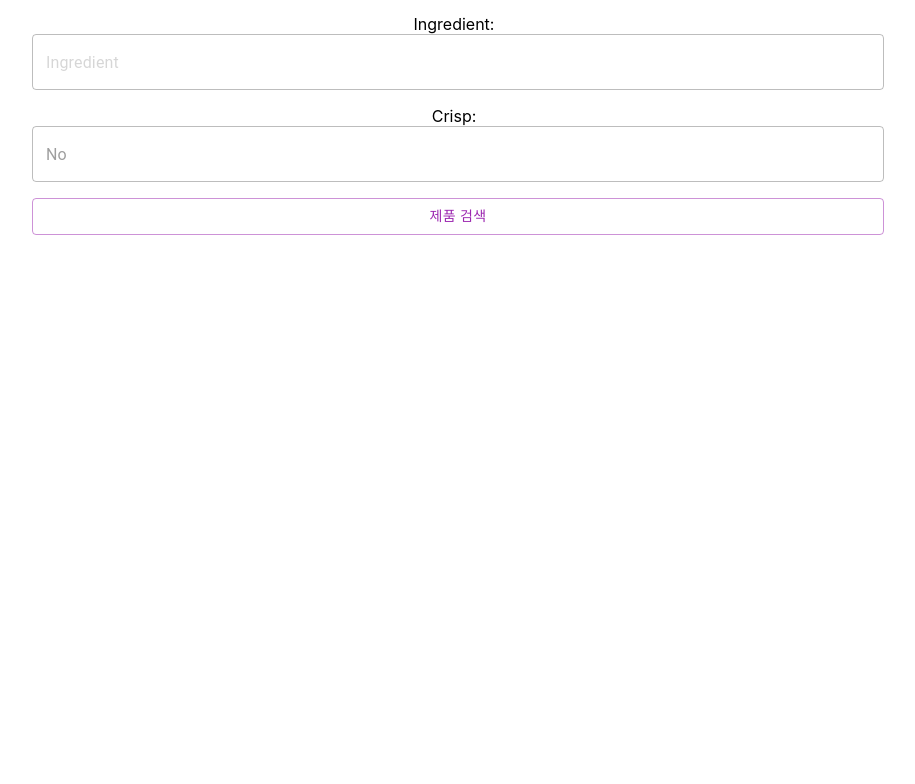
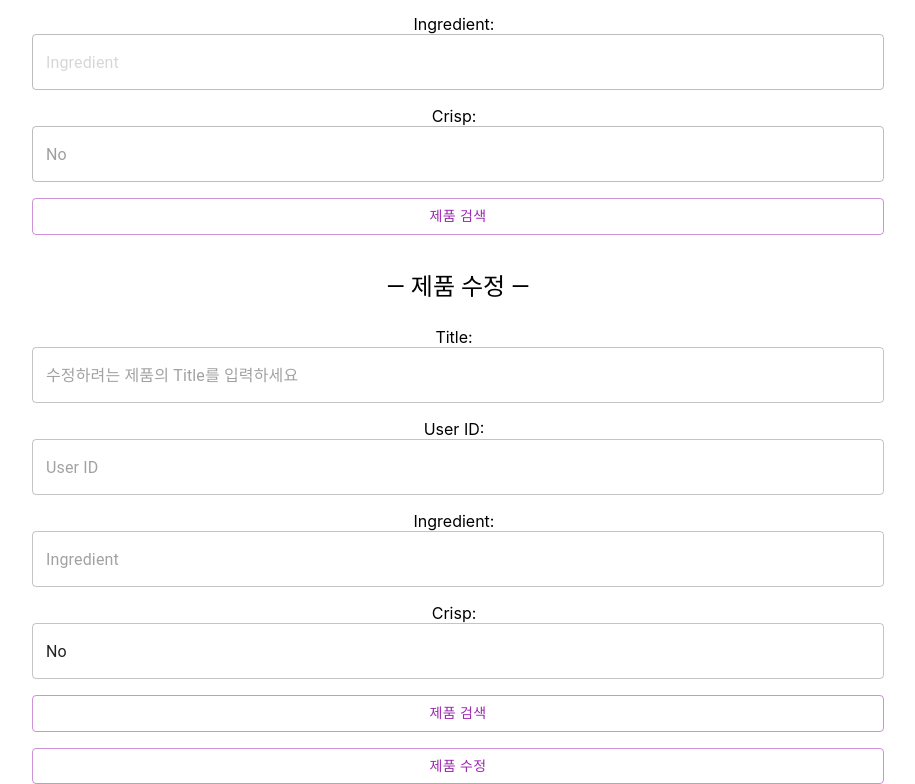
Before and after one commit to dona0123/TumProject-Frontend, a React (Create React App) app: page / in a window 1280 px wide. Shown: the part 925-1709 px from the top of the page, without its empty margins (182-1097 px from the left). Before the commit the page ends 1160 px from the top, so only its background shows below. Built offline with nearby package versions, Linux system fonts and the light colour scheme; no server answers.

Commit message:
[240518] 제품 수정 기능 구현

```diff
--- a/src/App.js
+++ b/src/App.js
@@ -4,6 +4,7 @@ import { Container, Table, TableHead, TableBody, TableRow, TableCell, Paper } fr
 import AddShop from "./AddShop";
 import SearchShop from "./SearchShop";
 import { call } from "./ApiService";
+import EditShop from "./EditShop";
 
 function App() {
   // 제품 리스트를 저장할 상태 변수
@@ -71,6 +72,7 @@ function App() {
         </Paper>
         <AddShop addItem={addItem} /> {/* 추가 폼 */}
         <SearchShop /> {/* 검색 폼 */}
+        <EditShop /> {/* 수정 폼 */}
       </Container>
     </div>
   );
--- a/src/EditShop.js
+++ b/src/EditShop.js
@@ -0,0 +1,139 @@
+import React, { useState } from "react";
+import { Button, Grid, TextField, Typography } from "@mui/material";
+
+const EditShop = ({ setProducts }) => {
+  const [item, setItem] = useState({ title: "", userId: "", ingredient: "", crisp: "" });
+
+  const onInputChange = (e) => {
+    const { name, value } = e.target;
+    setItem({ ...item, [name]: value });
+  };
+
+  const onSearchButtonClick = () => {
+    // 검색어가 비어있는지 확인
+    if (!item.title) {
+      alert('검색어를 입력하세요.');
+      console.error("검색어를 입력하세요.");
+      return;
+    }
+
+    // 검색 요청 보내기
+    fetch('http://localhost:8080/shop/search', {
+      method: 'POST',
+      headers: {
+        'Content-Type': 'application/json'
+      },
+      body: JSON.stringify({ title: item.title })
+    })
+    .then(response => response.json())
+    .then(data => {
+      if (data.data && data.data.length > 0) {
+        const product = data.data[0];
+        setItem(product);
+      } else {
+        alert('검색된 제품이 없습니다.');
+        setItem({ title: "", userId: "", ingredient: "", crisp: "" });
+      }
+    })
+    .catch(error => {
+      console.error('Error searching products:', error);
+    });
+  };
+
+  const onEditButtonClick = () => {
+    // 수정 요청 보내기
+    fetch('http://localhost:8080/shop', {
+      method: 'PUT',
+      headers: {
+        'Content-Type': 'application/json'
+      },
+      body: JSON.stringify({ title: item.title, userId: item.userId, ingredient: item.ingredient, crisp: item.crisp, id:item.id }) // 필드 이름을 일치시킴
+    })
+    .then(response => response.json())
+    .then(data => {
+      // 여기서는 예시로만 처리; 실제 응답 데이터에 따라 조정 필요
+      alert('제품이 수정되었습니다.');
+    })
+    .catch(error => {
+      console.error('Error updating product:', error);
+    });
+  };
+
+
+
+  return (
+    <div>
+      <Grid container spacing={2} alignItems="center" style={{ marginTop: 20 }}>
+        <Grid item xs={12}>
+          <Typography variant="h5" align="center" gutterBottom>
+            ― 제품 수정 ―
+          </Typography>
+        </Grid>
+        <Grid item xs={12}>
+          <span style={{ marginRight: 8 }}>Title:</span>
+          <TextField
+            name="title"
+            placeholder="수정하려는 제품의 Title를 입력하세요"
+            fullWidth
+            onChange={onInputChange}
+            value={item.title}
+          />
+        </Grid>
+        <Grid item xs={12}>
+          <span style={{ marginRight: 8 }}>User ID:</span>
+          <TextField
+            name="userId"
+            placeholder="User ID"
+            fullWidth
+            onChange={onInputChange}
+            value={item.userId}
+          />
+        </Grid>
+        <Grid item xs={12}>
+          <span style={{ marginRight: 8 }}>Ingredient:</span>
+          <TextField
+            name="ingredient"
+            placeholder="Ingredient"
+            fullWidth
+            onChange={onInputChange}
+            value={item.ingredient}
+          />
+        </Grid>
+        <Grid item xs={12}>
+          <span style={{ marginRight: 8 }}>Crisp:</span>
+          <TextField
+            name="crisp"
+            placeholder="Crisp"
+            fullWidth
+            onChange={onInputChange}
+            value={item.crisp ? "Yes" : "No"}
+          />
+        </Grid>
+        <Grid item xs={12} container spacing={2}> {/* 버튼들을 감싸는 Grid 컨테이너에 spacing 속성 추가 */}
+          <Grid item xs={12}>
+            <Button
+              fullWidth
+              color="secondary"
+              variant="outlined"
+              onClick={onSearchButtonClick}
+            >
+              제품 검색
+            </Button>
+          </Grid>
+          <Grid item xs={12}>
+            <Button
+              fullWidth
+              color="secondary"
+              variant="outlined"
+              onClick={onEditButtonClick} // 이 버튼의 onClick 이벤트 핸들러는 나중에 수정이 필요할 수 있습니다.
+            >
+              제품 수정
+            </Button>
+          </Grid>
+        </Grid>
+      </Grid>
+    </div>
+  );
+};
+
+export default EditShop;
```
